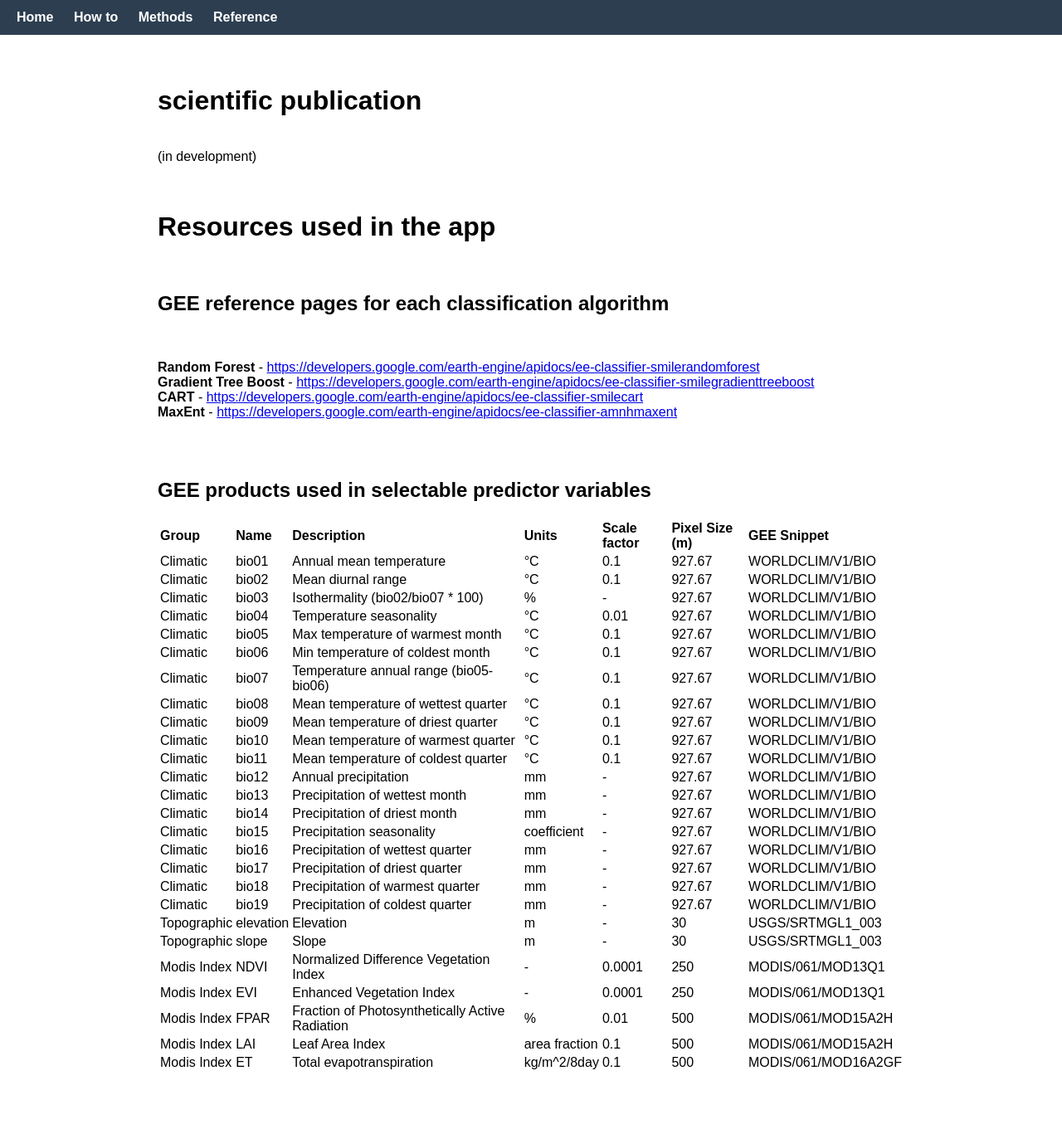
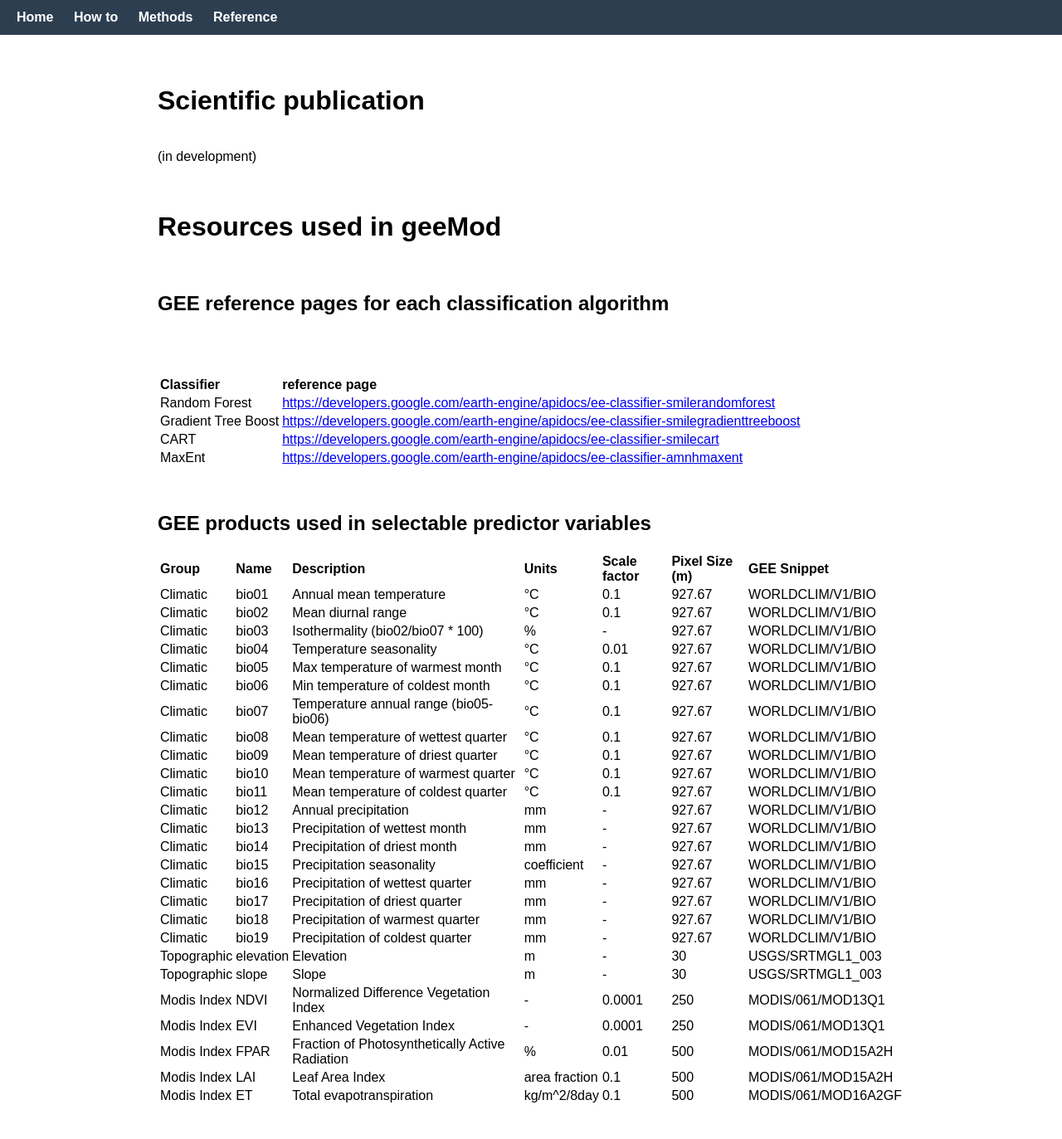
Before and after one commit to JoaoAlirio/geemod, a Jekyll site: the page built from reference.md, in a window 1280 px wide. Shown: the whole page at 83% size. Built offline with Jekyll 4.4.1, drawn with Linux system fonts in a browser that asks for light colours; before the commit the page ends 1333 px from its top, so only the background shows below that.

Commit message:
Update reference.md classifiers table

```diff
--- a/reference.md
+++ b/reference.md
@@ -4,24 +4,26 @@ title: Reference
 body_class: left-align
 ---
 
-# scientific publication
+# Scientific publication
 <br>
 (in development)
 <br>
 <br>
 
-# Resources used in the app
+# Resources used in geeMod
 <br>
 
 ## GEE reference pages for each classification algorithm
 <br>
+<br>
 
-**Random Forest** - <a href="https://developers.google.com/earth-engine/apidocs/ee-classifier-smilerandomforest" target="_blank">https://developers.google.com/earth-engine/apidocs/ee-classifier-smilerandomforest</a>
-**Gradient Tree Boost** - <a href="https://developers.google.com/earth-engine/apidocs/ee-classifier-smilegradienttreeboost" target="_blank">https://developers.google.com/earth-engine/apidocs/ee-classifier-smilegradienttreeboost</a>
-**CART** - <a href="https://developers.google.com/earth-engine/apidocs/ee-classifier-smilecart" target="_blank">https://developers.google.com/earth-engine/apidocs/ee-classifier-smilecart</a>
-**MaxEnt** - <a href="https://developers.google.com/earth-engine/apidocs/ee-classifier-amnhmaxent" target="_blank">https://developers.google.com/earth-engine/apidocs/ee-classifier-amnhmaxent</a>
+|Classifier|reference page|
+|---|---|
+|Random Forest|<a href="https://developers.google.com/earth-engine/apidocs/ee-classifier-smilerandomforest" target="_blank">https://developers.google.com/earth-engine/apidocs/ee-classifier-smilerandomforest</a>|
+|Gradient Tree Boost|<a href="https://developers.google.com/earth-engine/apidocs/ee-classifier-smilegradienttreeboost" target="_blank">https://developers.google.com/earth-engine/apidocs/ee-classifier-smilegradienttreeboost</a>|
+|CART|<a href="https://developers.google.com/earth-engine/apidocs/ee-classifier-smilecart" target="_blank">https://developers.google.com/earth-engine/apidocs/ee-classifier-smilecart</a>|
+|MaxEnt|<a href="https://developers.google.com/earth-engine/apidocs/ee-classifier-amnhmaxent" target="_blank">https://developers.google.com/earth-engine/apidocs/ee-classifier-amnhmaxent</a>|
 
-<br>
 <br>
 
 ## GEE products used in selectable predictor variables
```
